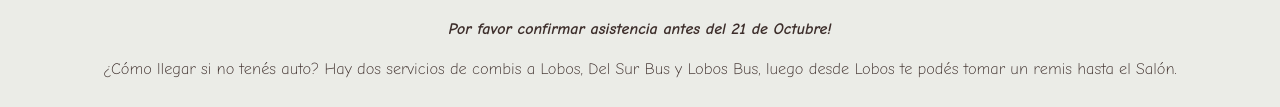
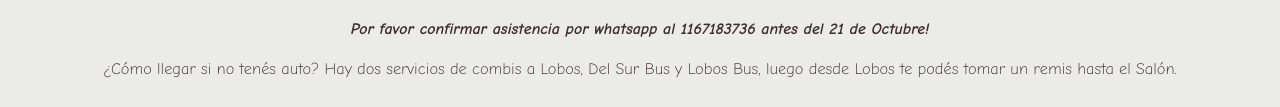
Before and after one commit to chiari93/chiaraysachasecasan, a plain HTML site: page index.html in a window 1280 px wide. Shown: the part 1353-1460 px from the top of the page. Drawn offline with nearby package versions, Linux system fonts and the light colour scheme; a web font is replaced by a local one.

Commit message:
agregado numero de telefono

```diff
--- a/index.html
+++ b/index.html
@@ -60,7 +60,7 @@
             </div>
         </div>
         <div>
-            <p class="asistencia">Por favor confirmar asistencia antes del 21 de Octubre!</p>
+            <p class="asistencia">Por favor confirmar asistencia por whatsapp al 1167183736 antes del 21 de Octubre!</p>
             <p>¿Cómo llegar si no tenés auto? Hay dos servicios de combis a Lobos, Del Sur Bus y Lobos Bus, luego desde Lobos te podés tomar un remis hasta el Salón.</p>
         </div>
         <h2>Agenda</h2>
```
